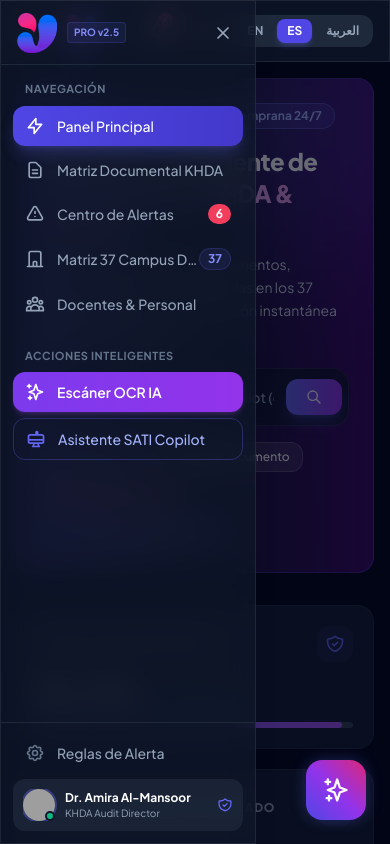
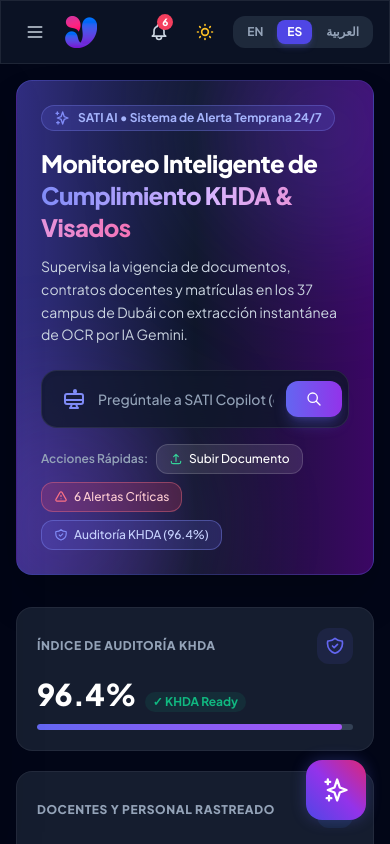
Before and after one commit to ases1juridica-blip/SATI, a React (Vite) app: page / in a window 390 px wide. Shown: the top 844 px of the page. Built offline with nearby package versions, Linux system fonts and the light colour scheme; grey boxes are pictures that could not be loaded.

Commit message:
fix(mobile): Position sidebar under sticky header (top-16) and auto-slide offscreen on backdrop touch

```diff
--- a/App.tsx
+++ b/App.tsx
@@ -203,7 +203,9 @@
   const [isUploadModalOpen, setIsUploadModalOpen] = useState(false);
   const [isAIDrawerOpen, setIsAIDrawerOpen] = useState(false);
   const [aiDrawerQuery, setAiDrawerQuery] = useState<string | undefined>(undefined);
-  const [isSidebarCollapsed, setIsSidebarCollapsed] = useState(false);
+  const [isSidebarCollapsed, setIsSidebarCollapsed] = useState<boolean>(
+    () => typeof window !== 'undefined' && window.innerWidth < 768
+  );
   const [currentTab, setCurrentTab] = useState<string>('dashboard');
   const [searchTerm, setSearchTerm] = useState<string>('');
   const [documentCategoryFilter, setDocumentCategoryFilter] = useState<string>('ALL');
@@ -351,7 +353,8 @@
       {!isSidebarCollapsed && (
         <div
           onClick={() => setIsSidebarCollapsed(true)}
-          className="fixed inset-0 bg-slate-950/60 backdrop-blur-xs z-20 md:hidden transition-opacity"
+          onTouchStart={() => setIsSidebarCollapsed(true)}
+          className="fixed inset-0 top-16 bg-slate-950/60 backdrop-blur-xs z-30 md:hidden transition-opacity cursor-pointer"
         />
       )}
 
--- a/components/Header.tsx
+++ b/components/Header.tsx
@@ -61,8 +61,8 @@
   };
 
   return (
-    <header className="sticky top-0 z-20 glass-panel dark:bg-slate-900/80 dark:border-slate-800 border-slate-200 px-4 py-3 transition-colors">
-      <div className="flex items-center justify-between gap-4">
+    <header className="sticky top-0 z-50 h-16 glass-panel dark:bg-slate-900/90 dark:border-slate-800 border-slate-200 px-4 transition-colors flex items-center justify-between gap-4">
+      <div className="flex items-center justify-between gap-4 w-full">
         {/* Left Side: Sidebar Toggle & Search */}
         <div className="flex items-center space-x-3 rtl:space-x-reverse">
           <button
--- a/components/Sidebar.tsx
+++ b/components/Sidebar.tsx
@@ -106,13 +106,25 @@
 
   return (
     <aside
-      className={`fixed top-0 bottom-0 ${isRtl ? 'right-0 border-l' : 'left-0 border-r'} z-30 transition-all duration-300 ease-in-out glass-panel dark:bg-slate-900/90 dark:border-slate-800 border-slate-200 shadow-xl flex flex-col ${
-        isCollapsed ? 'w-20' : 'w-64'
+      className={`fixed top-16 md:top-0 bottom-0 ${
+        isRtl ? 'right-0 border-l' : 'left-0 border-r'
+      } z-40 transition-all duration-300 ease-in-out glass-panel dark:bg-slate-900/95 dark:border-slate-800 border-slate-200 shadow-2xl flex flex-col ${
+        isCollapsed
+          ? isRtl
+            ? 'translate-x-full md:translate-x-0 w-64 md:w-20'
+            : '-translate-x-full md:translate-x-0 w-64 md:w-20'
+          : 'translate-x-0 w-64'
       }`}
     >
       {/* Brand Header */}
-      <div className="h-16 px-4 flex items-center justify-between border-b border-slate-200 dark:border-slate-800">
+      <div className="h-14 md:h-16 px-4 flex items-center justify-between border-b border-slate-200 dark:border-slate-800 flex-shrink-0">
         <div className="flex items-center space-x-3 rtl:space-x-reverse overflow-hidden">
+          <div className="md:hidden flex items-center space-x-2 rtl:space-x-reverse">
+            <span className="text-xs font-extrabold uppercase tracking-wider text-slate-700 dark:text-slate-200">
+              {lang === Language.ES ? 'Navegación SATI' : lang === Language.AR ? 'التصفح الرئيسي' : 'SATI Navigation'}
+            </span>
+          </div>
+          <div className="hidden md:flex items-center space-x-2.5 rtl:space-x-reverse">
             {isCollapsed ? (
               <img
                 src="assets/cropped-cropped-LOGO-32x32.png"
@@ -131,6 +143,7 @@
                 </span>
               </div>
             )}
+          </div>
         </div>
         <button
           onClick={() => setIsCollapsed(!isCollapsed)}
```
Lines whose indentation alone changed are shown as unchanged.
